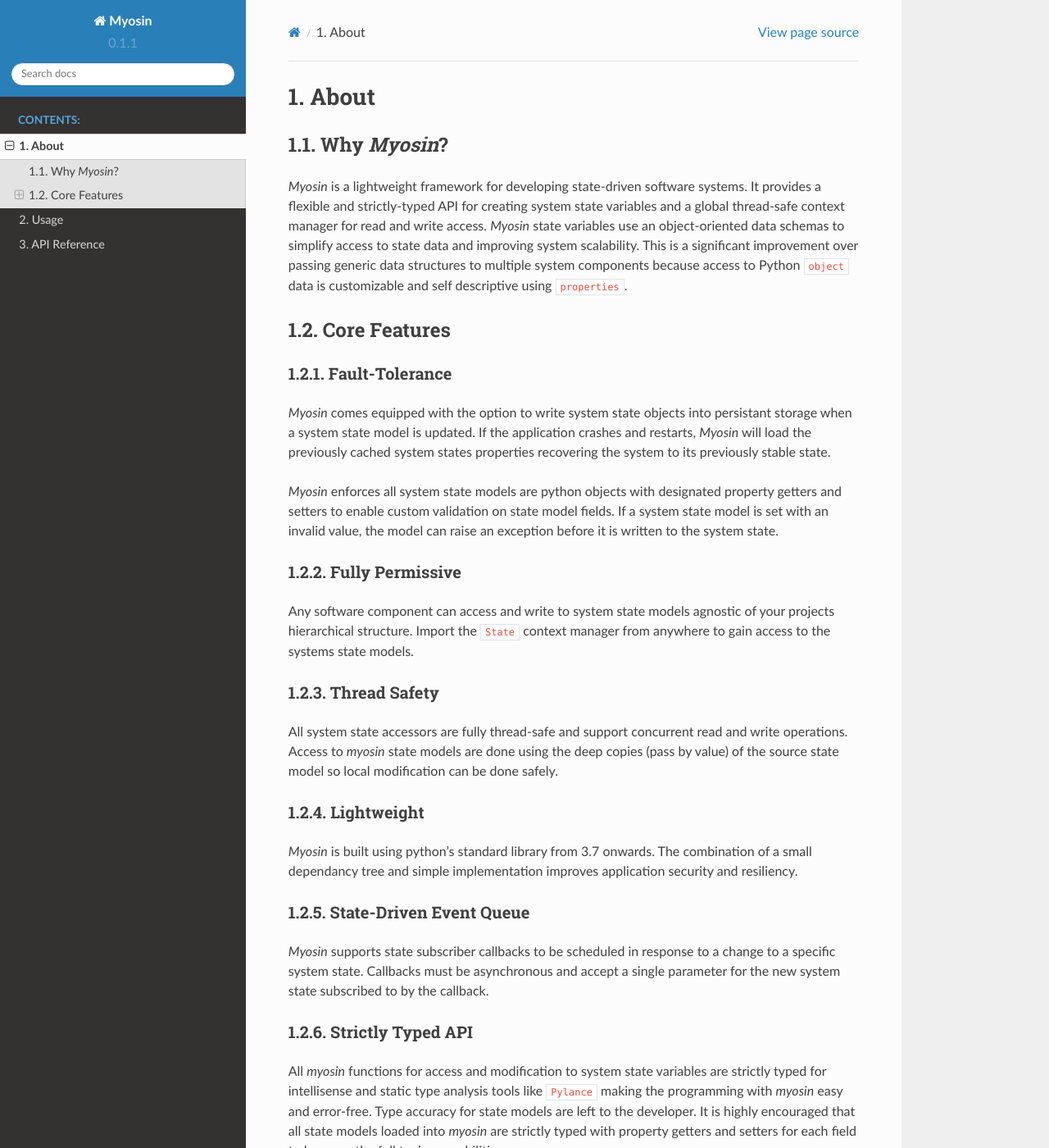
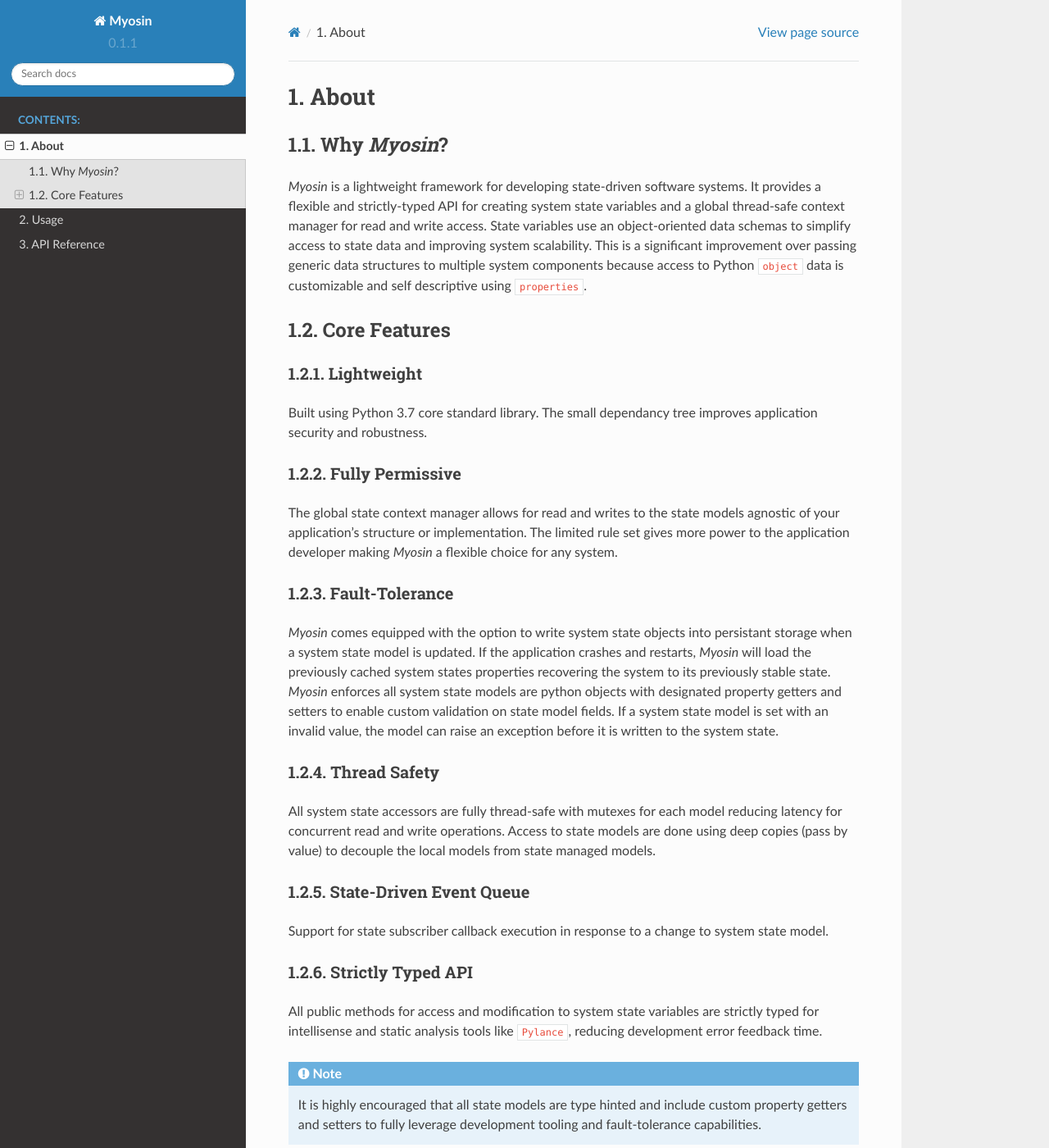
Before and after one commit to ztnel/model.io, a Sphinx documentation site: the page built from docs/source/about.rst, in a window 1280 px wide and 1400 px high. Shown: the whole window at 82% size. Built offline with Sphinx 7.4.7 and the Read the Docs theme 2.0.0, drawn with Linux system fonts in a browser that asks for light colours; some of the changed text lies outside the part shown.

Commit message:
update about page

```diff
--- a/docs/source/about.rst
+++ b/docs/source/about.rst
@@ -5,36 +5,41 @@
 Why *Myosin*?
 -------------
 
-*Myosin* is a lightweight framework for developing state-driven software systems. It provides a flexible and strictly-typed API for creating system state variables and a global thread-safe context manager for read and write access. *Myosin* state variables use an object-oriented data schemas to simplify access to state data and improving system scalability. This is a significant improvement over passing generic data structures to multiple system components because access to Python ``object`` data is customizable and self descriptive using ``properties``.
+*Myosin* is a lightweight framework for developing state-driven software systems. It provides a flexible and strictly-typed API for creating system state variables and a global thread-safe context manager for read and write access. State variables use an object-oriented data schemas to simplify access to state data and improving system scalability. This is a significant improvement over passing generic data structures to multiple system components because access to Python ``object`` data is customizable and self descriptive using ``properties``.
 
 Core Features
 -------------
 
-Fault-Tolerance
-~~~~~~~~~~~~~~~
-*Myosin* comes equipped with the option to write system state objects into persistant storage when a system state model is updated. If the application crashes and restarts, *Myosin* will load the previously cached system states properties recovering the system to its previously stable state.
-
-*Myosin* enforces all system state models are python objects with designated property getters and setters to enable custom validation on state model fields. If a system state model is set with an invalid value, the model can raise an exception before it is written to the system state.
+Lightweight
+~~~~~~~~~~~
+Built using Python 3.7 core standard library. The small dependancy tree improves application security and robustness.
 
 Fully Permissive
 ~~~~~~~~~~~~~~~~
-Any software component can access and write to system state models agnostic of your projects hierarchical structure. Import the ``State`` context manager from anywhere to gain access to the systems state models.
+The global state context manager allows for read and writes to the state models agnostic of your application's structure or implementation. The limited rule set gives more power to the application developer making *Myosin* a flexible choice for any system.
+
+Fault-Tolerance
+~~~~~~~~~~~~~~~
+*Myosin* comes equipped with the option to write system state objects into persistant storage when a system state model is updated. If the application crashes and restarts, *Myosin* will load the previously cached system states properties recovering the system to its previously stable state. *Myosin* enforces all system state models are python objects with designated property getters and setters to enable custom validation on state model fields. If a system state model is set with an invalid value, the model can raise an exception before it is written to the system state.
 
 Thread Safety
 ~~~~~~~~~~~~~
-All system state accessors are fully thread-safe and support concurrent read and write operations. Access to *myosin* state models are done using the deep copies (pass by value) of the source state model so local modification can be done safely.
-
-Lightweight
-~~~~~~~~~~~
-*Myosin* is built using python's standard library from 3.7 onwards. The combination of a small dependancy tree and simple implementation improves application security and resiliency.
+All system state accessors are fully thread-safe with mutexes for each model reducing latency for concurrent read and write operations. Access to state models are done using deep copies (pass by value) to decouple the local models from state managed models.
 
 State-Driven Event Queue
 ~~~~~~~~~~~~~~~~~~~~~~~~
-*Myosin* supports state subscriber callbacks to be scheduled in response to a change to a specific system state. Callbacks must be asynchronous and accept a single parameter for the new system state subscribed to by the callback.
+Support for state subscriber callback execution in response to a change to system state model.
 
 Strictly Typed API
 ~~~~~~~~~~~~~~~~~~
-All *myosin* functions for access and modification to system state variables are strictly typed for intellisense and static type analysis tools like ``Pylance`` making the programming with *myosin* easy and error-free. Type accuracy for state models are left to the developer. It is highly encouraged that all state models loaded into *myosin* are strictly typed with property getters and setters for each field to leverage the full typing capabilities.
+All public methods for access and modification to system state variables are strictly typed for intellisense and static analysis tools like ``Pylance``, reducing development error feedback time.
 
-.. image:: ../_static/typing.gif
+.. note::
+    It is highly encouraged that all state models are type hinted and include custom property getters and setters to fully leverage development tooling and fault-tolerance capabilities.
+
+.. figure:: ../_static/typing.gif
     :align: center
+
+Prometheus Monitoring
+~~~~~~~~~~~~~~~~~~
+*Myosin* uses the prometheus client python library to export performance metrics to a prometheus instance enabling real-time monitoring of your core application runtime and providing performance insights to aid system optimization and debugging.
```
